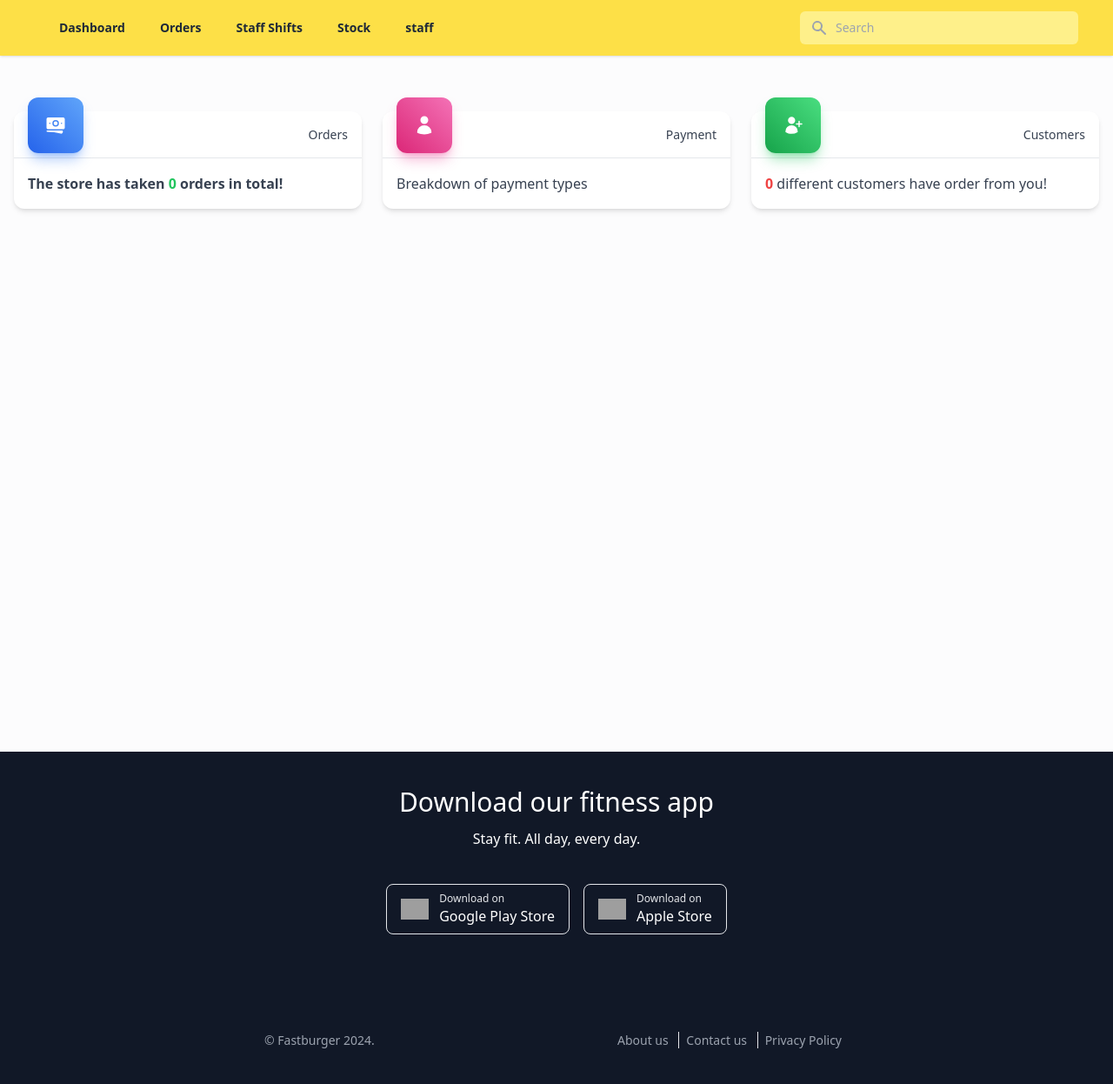
After one commit to ksturgeongcc/fastburgers, a PHP site: page /fastburgers/dashboard in a window 1280 px wide. The commit adds this page. Shown: the whole page at 87% size. Run offline with PHP 8.4, Linux system fonts and the light colour scheme; data that the repository does not hold is empty; some libraries are stand-ins or nearby versions; grey boxes are pictures that could not be loaded.

Commit message:
updating orders and staff

```diff
--- a/config/dbConfig.php
+++ b/config/dbConfig.php
@@ -2,12 +2,14 @@
 $hn = 'localhost';
 $un = 'fastburger_admin';
 $pw = '.IQWUWrme.TrTnSI';
-$db = 'fastburgers';
+// $db = 'fastburgers';
+$db = 'fast_burger';
 
 $conn = mysqli_connect($hn, $un, $pw, $db);
 if (!$conn){
     die('Connection Failed: ' . mysqli_connect_error());
 }
-else {
-    echo('connection is successful');
-}
+// add the else statement to view if the connection is successful
+// else {
+//     echo('connection is successful');
+// }
--- /dev/null
+++ b/pages/dashboard.php
@@ -0,0 +1,109 @@
+<?php
+include '../config/dbConfig.php';
+include '../partials/header.php';
+include '../partials/navigation.php';
+
+// totalOrders
+$totalOrders = $conn->prepare("SELECT
+count(order_id)
+ from `order`
+");
+$totalOrders->execute();
+$totalOrders->store_result();
+$totalOrders->bind_result($orders);
+$totalOrders->fetch();
+
+
+// Unique Customers
+$customer = $conn->prepare("SELECT
+count(distinct customer_name )
+ from customer
+");
+$customer->execute();
+$customer->store_result();
+$customer->bind_result($uniqueCustomers);
+$customer->fetch();
+
+
+// payment type
+$payment = $conn->prepare("SELECT
+    p.payment_type,
+    COUNT(o.fk_payment_id)
+FROM
+    `order` o
+INNER JOIN
+    payment p ON o.fk_payment_id = p.payment_id
+GROUP BY
+    p.payment_type
+");
+$payment->execute();
+$payment->store_result();
+$payment->bind_result($paymentType, $paymentCount);
+?>
+<div class="min-h-screen bg-gray-50/50">
+
+  <div class="p-4">
+    <div class="mt-12">
+      <div class="mb-12 grid gap-y-10 gap-x-6 md:grid-cols-2 xl:grid-cols-3">
+        <div class="relative flex flex-col bg-clip-border rounded-xl bg-white text-gray-700 shadow-md">
+          <div class="bg-clip-border mx-4 rounded-xl overflow-hidden bg-gradient-to-tr from-blue-600 to-blue-400 text-white shadow-blue-500/40 shadow-lg absolute -mt-4 grid h-16 w-16 place-items-center">
+            <svg xmlns="http://www.w3.org/2000/svg" viewBox="0 0 24 24" fill="currentColor" aria-hidden="true" class="w-6 h-6 text-white">
+              <path d="M12 7.5a2.25 2.25 0 100 4.5 2.25 2.25 0 000-4.5z"></path>
+              <path fill-rule="evenodd" d="M1.5 4.875C1.5 3.839 2.34 3 3.375 3h17.25c1.035 0 1.875.84 1.875 1.875v9.75c0 1.036-.84 1.875-1.875 1.875H3.375A1.875 1.875 0 011.5 14.625v-9.75zM8.25 9.75a3.75 3.75 0 117.5 0 3.75 3.75 0 01-7.5 0zM18.75 9a.75.75 0 00-.75.75v.008c0 .414.336.75.75.75h.008a.75.75 0 00.75-.75V9.75a.75.75 0 00-.75-.75h-.008zM4.5 9.75A.75.75 0 015.25 9h.008a.75.75 0 01.75.75v.008a.75.75 0 01-.75.75H5.25a.75.75 0 01-.75-.75V9.75z" clip-rule="evenodd"></path>
+              <path d="M2.25 18a.75.75 0 000 1.5c5.4 0 10.63.722 15.6 2.075 1.19.324 2.4-.558 2.4-1.82V18.75a.75.75 0 00-.75-.75H2.25z"></path>
+            </svg>
+          </div>
+          <div class="p-4 text-right">
+            <p class="block antialiased font-sans text-sm leading-normal font-normal text-blue-gray-600">Orders</p>
+            <h4 class="block antialiased tracking-normal font-sans text-2xl font-semibold leading-snug text-blue-gray-900"></h4>
+          </div>
+          <div class="border-t border-blue-gray-50 p-4">
+            <p class="block antialiased font-sans text-base leading-relaxed font-normal text-blue-gray-600">
+              <strong>The store has taken <span class="text-green-500"><?= $orders ?></span> orders in total!</strong>
+            </p>
+          </div>
+        </div>
+        <div class="relative flex flex-col bg-clip-border rounded-xl bg-white text-gray-700 shadow-md">
+          <div class="bg-clip-border mx-4 rounded-xl overflow-hidden bg-gradient-to-tr from-pink-600 to-pink-400 text-white shadow-pink-500/40 shadow-lg absolute -mt-4 grid h-16 w-16 place-items-center">
+            <svg xmlns="http://www.w3.org/2000/svg" viewBox="0 0 24 24" fill="currentColor" aria-hidden="true" class="w-6 h-6 text-white">
+              <path fill-rule="evenodd" d="M7.5 6a4.5 4.5 0 119 0 4.5 4.5 0 01-9 0zM3.751 20.105a8.25 8.25 0 0116.498 0 .75.75 0 01-.437.695A18.683 18.683 0 0112 22.5c-2.786 0-5.433-.608-7.812-1.7a.75.75 0 01-.437-.695z" clip-rule="evenodd"></path>
+            </svg>
+          </div>
+          <div class="p-4 text-right">
+            <p class="block antialiased font-sans text-sm leading-normal font-normal text-blue-gray-600">Payment</p>
+            <h4 class="block antialiased tracking-normal font-sans text-2xl font-semibold leading-snug text-blue-gray-900"></h4>
+          </div>
+          <div class="border-t border-blue-gray-50 p-4">
+          <p class="block antialiased font-sans text-base leading-relaxed font-normal text-blue-gray-600">Breakdown of payment types </p>
+            <?php while($payment->fetch()) : ?>
+            <p class="block antialiased font-sans text-base leading-relaxed font-normal text-blue-gray-600">
+              <?= $paymentCount ?>
+              <?= $paymentType ?>
+            </p>
+            <?php endwhile ?>
+          </div>
+        </div>
+        <div class="relative flex flex-col bg-clip-border rounded-xl bg-white text-gray-700 shadow-md">
+          <div class="bg-clip-border mx-4 rounded-xl overflow-hidden bg-gradient-to-tr from-green-600 to-green-400 text-white shadow-green-500/40 shadow-lg absolute -mt-4 grid h-16 w-16 place-items-center">
+            <svg xmlns="http://www.w3.org/2000/svg" viewBox="0 0 24 24" fill="currentColor" aria-hidden="true" class="w-6 h-6 text-white">
+              <path d="M6.25 6.375a4.125 4.125 0 118.25 0 4.125 4.125 0 01-8.25 0zM3.25 19.125a7.125 7.125 0 0114.25 0v.003l-.001.119a.75.75 0 01-.363.63 13.067 13.067 0 01-6.761 1.873c-2.472 0-4.786-.684-6.76-1.873a.75.75 0 01-.364-.63l-.001-.122zM19.75 7.5a.75.75 0 00-1.5 0v2.25H16a.75.75 0 000 1.5h2.25v2.25a.75.75 0 001.5 0v-2.25H22a.75.75 0 000-1.5h-2.25V7.5z"></path>
+            </svg>
+          </div>
+          <div class="p-4 text-right">
+            <p class="block antialiased font-sans text-sm leading-normal font-normal text-blue-gray-600">Customers</p>
+            <h4 class="block antialiased tracking-normal font-sans text-2xl font-semibold leading-snug text-blue-gray-900"></h4>
+          </div>
+          <div class="border-t border-blue-gray-50 p-4">
+            <p class="block antialiased font-sans text-base leading-relaxed font-normal text-blue-gray-600">
+              <strong class="text-red-500"><?= $uniqueCustomers ?></strong> different customers have order from you!
+            </p>
+          </div>
+        </div>
+      </div>
+    </div>
+  </div>
+</div>
+
+<?php
+include '../partials/footer.php';
+?>
--- a/partials/header.php
+++ b/partials/header.php
@@ -9,5 +9,6 @@
     <meta name="viewport" content="width=device-width, initial-scale=1.0">
     <title>Fast Burgers</title>
     <script src="https://cdn.tailwindcss.com"></script>
+    <link rel="stylesheet" href="https://cdnjs.cloudflare.com/ajax/libs/font-awesome/6.5.2/css/all.min.css" integrity="sha512-SnH5WK+bZxgPHs44uWIX+LLJAJ9/2PkPKZ5QiAj6Ta86w+fsb2TkcmfRyVX3pBnMFcV7oQPJkl9QevSCWr3W6A==" crossorigin="anonymous" referrerpolicy="no-referrer" />
 </head>
 <body>
--- a/partials/navigation.php
+++ b/partials/navigation.php
@@ -1,23 +1,19 @@
 
 <!-- component -->
 <script src="//unpkg.com/alpinejs" defer></script>
-<nav
-class="z-0 relative"
-x-data="{open:false,menu:false, lokasi:false}">
+<nav class="z-0 relative" x-data="{open:false,menu:false, lokasi:false}">
   <div class="relative z-10 bg-yellow-300 shadow">
     <div class="max-w-7xl mx-auto px-2 sm:px-4 lg:px-8">
       <div class="relative flex items-center justify-between h-16">
         <div class="flex items-center px-2 lg:px-0">
-          <a class="flex-shrink-0" href="#">
-            <img class="block lg:hidden h-12 w-16" src="https://imlovefood.com/wp-content/themes/mypanganthema/img/logo_small.png" alt="Logo">
-            <img class="hidden lg:block h-12 w-auto" src="https://imlovefood.com/wp-content/themes/mypanganthema/img/logo_small_gray.png" alt="Logo">
-          </a>
           <div class="hidden lg:block lg:ml-2">
             <div class="flex">
-              <a href="<?php BASE_PATH ?>login" class="ml-4 px-3 py-2 rounded-md text-sm leading-5 font-medium text-gray-800 font-semibold hover:bg-yellow-500 hover:text-white transition duration-150 ease-in-out cursor-pointer focus:outline-none focus:text-white focus:bg-gray-700 ">  </a>
-              <a href="<?php BASE_PATH ?>orders" class="ml-4 px-3 py-2 rounded-md text-sm leading-5 font-medium text-gray-800 font-semibold hover:bg-yellow-500 hover:text-white transition duration-150 ease-in-out cursor-pointer focus:outline-none focus:text-white focus:bg-gray-700 "> Orders </a>
-              <a href="#" class="ml-4 px-3 py-2 rounded-md text-sm leading-5 font-medium text-gray-800 font-semibold hover:bg-yellow-500 hover:text-white transition duration-150 ease-in-out cursor-pointer focus:outline-none focus:text-white focus:bg-gray-700 "> Recipe </a>
-              <a href="#" class="ml-4 px-3 py-2 rounded-md text-sm leading-5 font-medium text-gray-800 font-semibold hover:bg-yellow-500 hover:text-white transition duration-150 ease-in-out cursor-pointer focus:outline-none focus:text-white focus:bg-gray-700 "> Promo </a>
+              <a href="<?= BASE_PATH ?>dashboard" class="ml-4 px-3 py-2 rounded-md text-sm leading-5 font-medium text-gray-800 font-semibold hover:bg-yellow-500 hover:text-white transition duration-150 ease-in-out cursor-pointer focus:outline-none focus:text-white focus:bg-gray-700 "> Dashboard </a>
+              <a href="<?= BASE_PATH ?>orders" class="ml-4 px-3 py-2 rounded-md text-sm leading-5 font-medium text-gray-800 font-semibold hover:bg-yellow-500 hover:text-white transition duration-150 ease-in-out cursor-pointer focus:outline-none focus:text-white focus:bg-gray-700 "> Orders </a>
+              <a href="<?= BASE_PATH ?>shifts" class="ml-4 px-3 py-2 rounded-md text-sm leading-5 font-medium text-gray-800 font-semibold hover:bg-yellow-500 hover:text-white transition duration-150 ease-in-out cursor-pointer focus:outline-none focus:text-white focus:bg-gray-700 "> Staff Shifts </a>
+              <a href="<?= BASE_PATH ?>stock" class="ml-4 px-3 py-2 rounded-md text-sm leading-5 font-medium text-gray-800 font-semibold hover:bg-yellow-500 hover:text-white transition duration-150 ease-in-out cursor-pointer focus:outline-none focus:text-white focus:bg-gray-700 "> Stock </a>
+              <a href="<?= BASE_PATH ?>staff" class="ml-4 px-3 py-2 rounded-md text-sm leading-5 font-medium text-gray-800 font-semibold hover:bg-yellow-500 hover:text-white transition duration-150 ease-in-out cursor-pointer focus:outline-none focus:text-white focus:bg-gray-700 "> staff </a>
+
             </div>
           </div>
         </div>
```
Also changed, not shown: index.php (+13 -4 lines), pages/customer.php (added, +20 -0 lines), pages/login.php (deleted, +0 -9 lines), pages/orderDetails.php (added, +75 -0 lines), pages/orders.php (+78 -1 lines), pages/shifts.php (added, +19 -0 lines), pages/staff.php (added, +49 -0 lines), pages/stock.php (added, +19 -0 lines), .htaccess, README.md, assets/images/burger.jpg (added).
